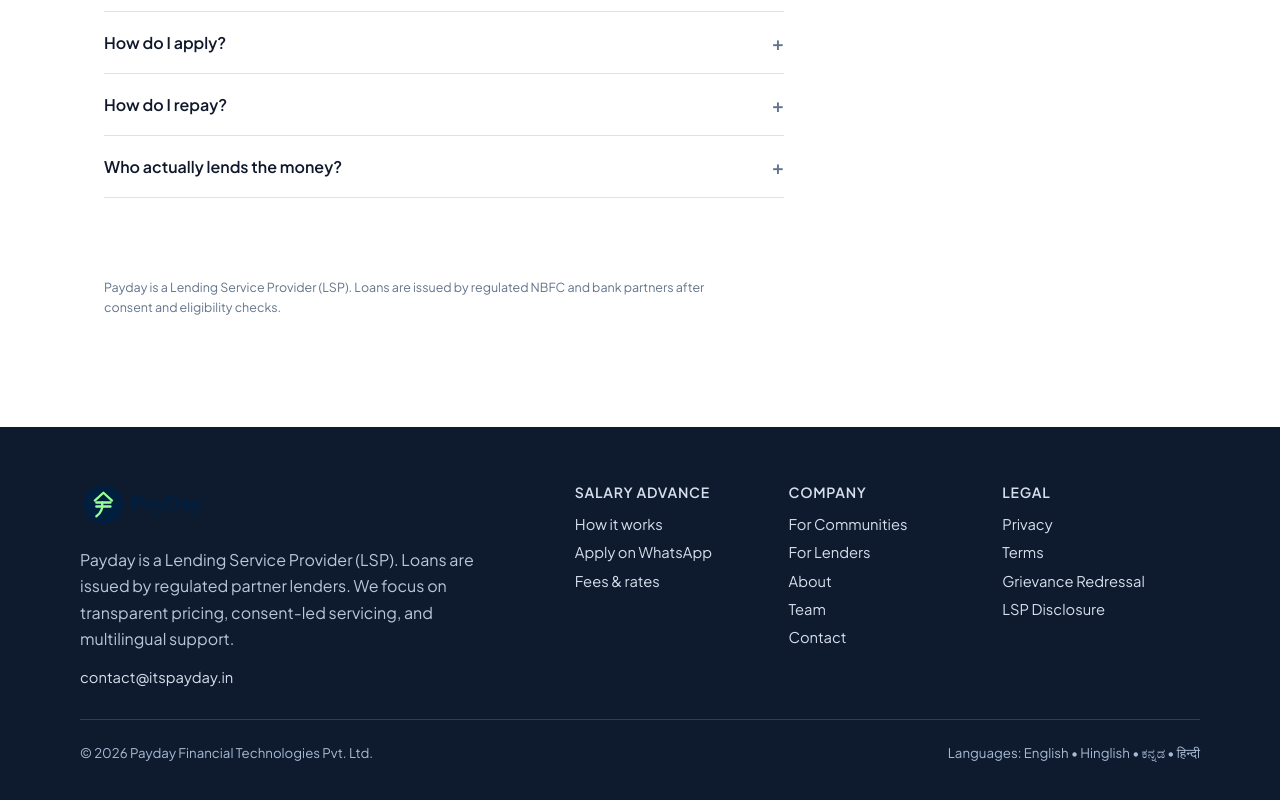
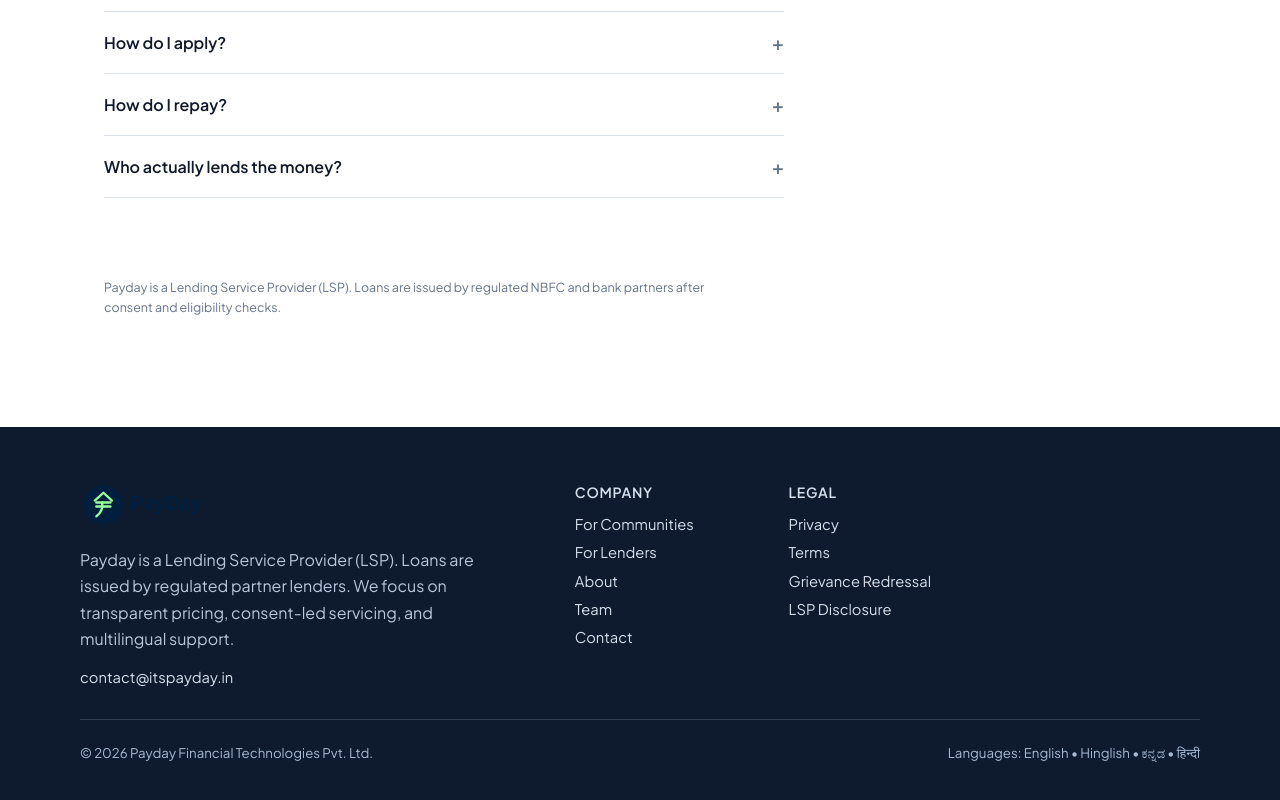
Before and after one commit to Payday-Tech/itspayday, a Next.js app: page / in a window 1280 px wide. Shown: the part 2454-3254 px from the top of the page. Built offline with nearby package versions, Linux system fonts and the light colour scheme; no server answers.

Commit message:
Footer: remove broken Salary Advance links column

```diff
--- a/components/Footer.tsx
+++ b/components/Footer.tsx
@@ -16,12 +16,6 @@
           </div>
 
           <div className="footer-grid">
-            <div>
-              <h4>Salary Advance</h4>
-              <Link href="/how-it-works">How it works</Link>
-              <Link href="/apply">Apply on WhatsApp</Link>
-              <Link href="/fees">Fees &amp; rates</Link>
-            </div>
             <div>
               <h4>Company</h4>
               <Link href="/for-communities">For Communities</Link>
```
